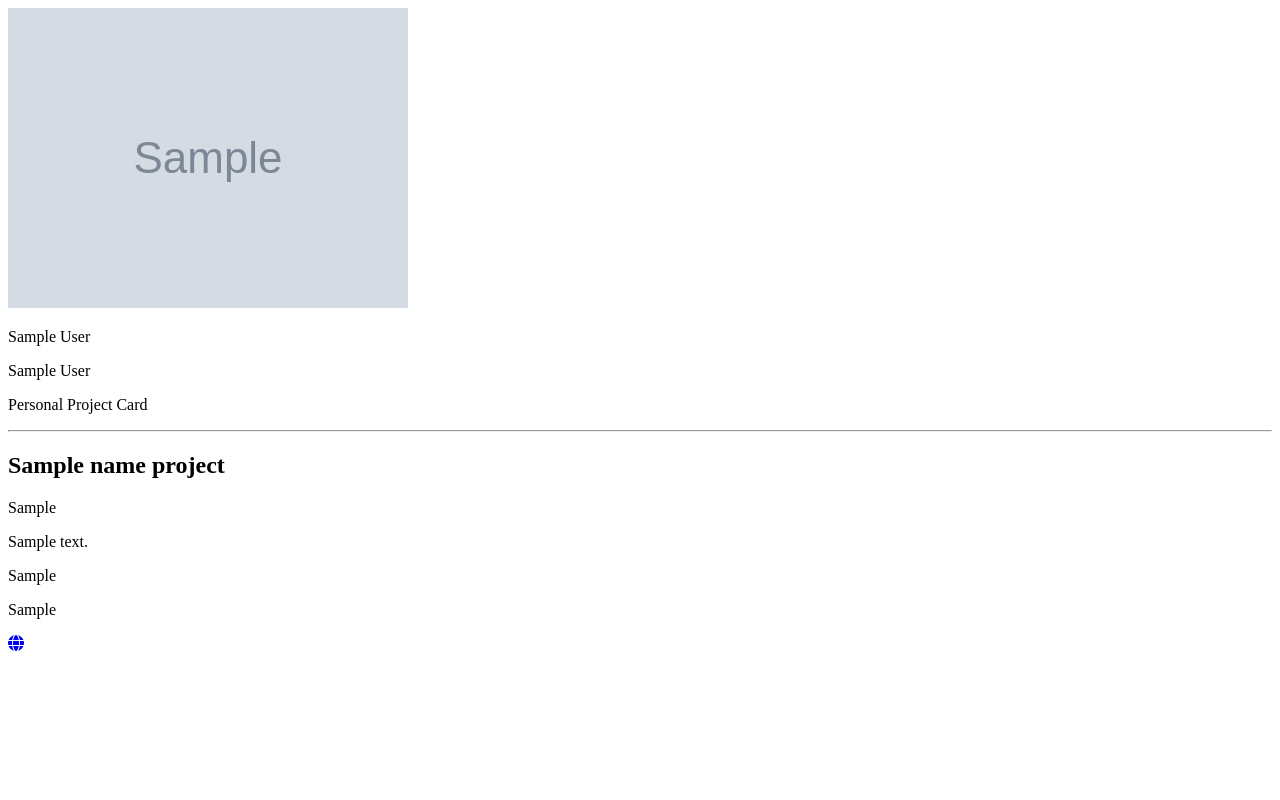
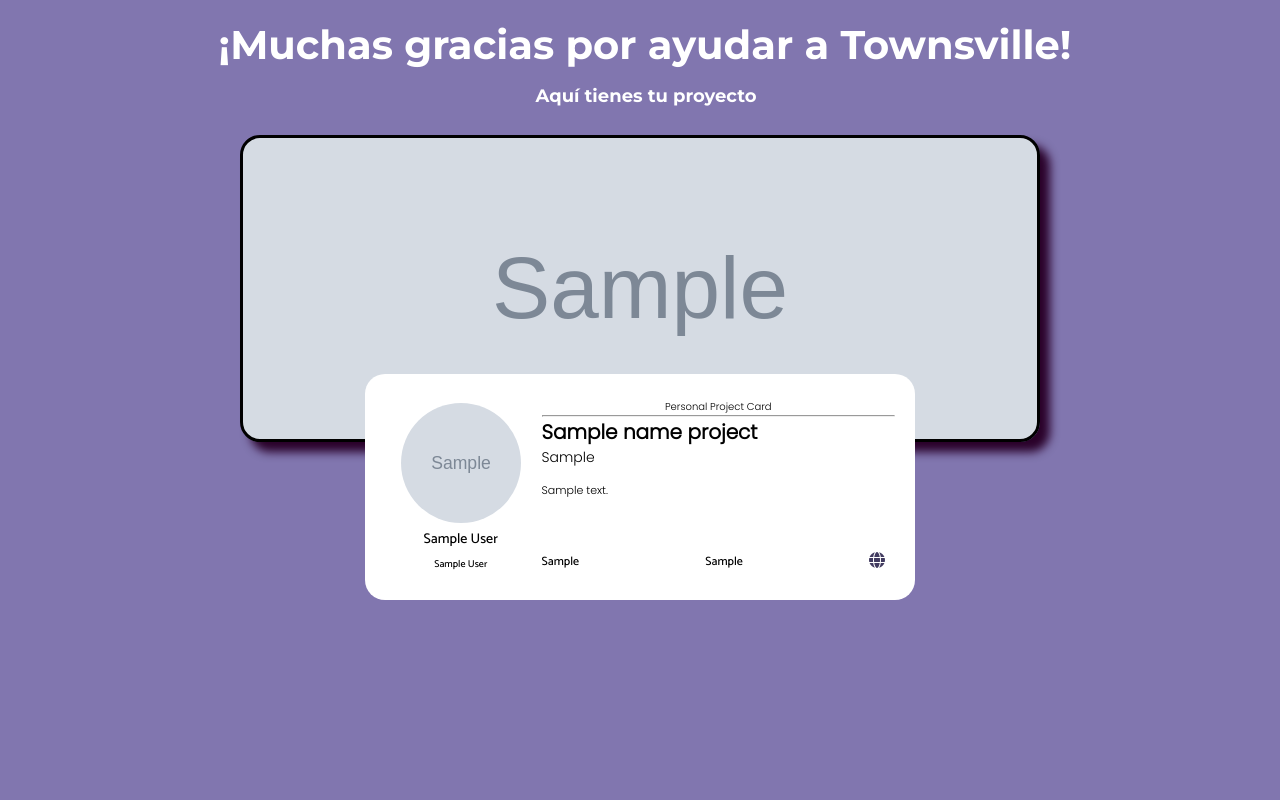
Before and after one commit to Adalab/project-promo-t-module-4-team-4, a Node server app: template views/projectDetail.ejs in a window 1280 px wide. Run offline with Node 20, Linux system fonts and the light colour scheme; the template is opened without the code that fills it: most values are stand-ins (such as "Sample title", 1, 10 or a date in 2020); grey boxes marked "Sample" are stand-in pictures; some libraries are stand-ins or nearby versions.

Commit message:
add styles to detail page

```diff
--- a/src/index.js
+++ b/src/index.js
@@ -52,7 +52,7 @@ server.post('/api/projects/add', async (req, res) => {
     body.autor,
     body.intention,
     body.job,
-    body.photo
+    body.image
   ]);
   const idAuthor = result.insertId;
   let insertProject = 'INSERT INTO projects (nameProject, sloganProject, URLProject, budgetProject, typeProject, descProject, imageProject, fk_author) VALUES (?,?,?,?,?,?,?,?)';
@@ -63,7 +63,7 @@ server.post('/api/projects/add', async (req, res) => {
     body.budget,
     body.type,
     body.desc,
-    body.image,
+    body.photo,
     idAuthor
   ]);
   res.json({
@@ -81,3 +81,8 @@ server.get('/project/:idProject', async (req, res) => {
   res.render('projectDetail', results[0]);
   connect.end();
 });
+
+// estáticos
+
+const pathServerPublicStyles = './src/public-css';
+server.use(express.static(pathServerPublicStyles));
--- /dev/null
+++ b/src/public-css/_description.scss
@@ -0,0 +1,91 @@
+@import '../../web/src/styles/core/var';
+
+.description {
+  display: flex;
+  flex-direction: column;
+  align-items: center;
+  height: 20%;
+  padding-bottom: 10px;
+
+  &__title {
+    margin: 20px 0 8px 10px;
+    font-size: 3rem;
+    font-weight: bold;
+    text-align: center;
+    color: white;
+    font-family: $font-M;
+  }
+
+  &__text {
+    margin: 8px 51px 18px 63px;
+    font-size: 16px;
+    font-weight: 600;
+    text-align: center;
+    color: white;
+    font-family: $font-M;
+  }
+
+  &__button {
+    width: 119.4px;
+    height: 25px;
+    margin: 3px 0 0 18px;
+    font-size: 1rem;
+    text-align: center;
+    font-weight: bold;
+    font-size: 10px;
+    color: white;
+    background-color: #8176af;
+    text-transform: uppercase;
+    border-radius: 20px;
+    font-family: $font-P;
+    cursor: pointer;
+  }
+}
+
+@media screen and (min-width: 768px) {
+  .description {
+    &__title {
+      font-size: 3.5rem;
+    }
+    &__text {
+      font-size: 1.6rem;
+    }
+    &__button {
+      font-size: 1.3rem;
+      width: 170px;
+      height: 35px;
+    }
+  }
+
+  .mainContainer {
+    display: flex;
+    gap: 15px;
+    margin: 0 17px;
+    margin-top: 21px;
+  }
+}
+
+@media screen and (min-width: 1024px) {
+  .description {
+    &__title {
+      font-size: 4rem;
+    }
+    &__text {
+      font-size: 1.8rem;
+    }
+    &__button {
+      font-size: 1.5rem;
+      width: 250px;
+      height: 40px;
+    }
+  }
+
+  .mainContainer {
+    display: flex;
+    gap: 25px;
+    margin: 0 17px;
+    margin-top: 21px;
+    max-width: 1268px;
+    margin: auto;
+  }
+}
--- /dev/null
+++ b/src/public-css/main.css
@@ -0,0 +1,358 @@
+/* colors */
+/* fonts */
+/* colors */
+/* fonts */
+.description {
+  display: flex;
+  flex-direction: column;
+  align-items: center;
+  height: 20%;
+  padding-bottom: 10px;
+}
+.description__title {
+  margin: 20px 0 8px 10px;
+  font-size: 3rem;
+  font-weight: bold;
+  text-align: center;
+  color: white;
+  font-family: "Montserrat", sans-serif;
+}
+.description__text {
+  margin: 8px 51px 18px 63px;
+  font-size: 16px;
+  font-weight: 600;
+  text-align: center;
+  color: white;
+  font-family: "Montserrat", sans-serif;
+}
+.description__button {
+  width: 119.4px;
+  height: 25px;
+  margin: 3px 0 0 18px;
+  font-size: 1rem;
+  text-align: center;
+  font-weight: bold;
+  font-size: 10px;
+  color: white;
+  background-color: #8176af;
+  text-transform: uppercase;
+  border-radius: 20px;
+  font-family: "Poppins", sans-serif;
+  cursor: pointer;
+}
+
+@media screen and (min-width: 768px) {
+  .description__title {
+    font-size: 3.5rem;
+  }
+  .description__text {
+    font-size: 1.6rem;
+  }
+  .description__button {
+    font-size: 1.3rem;
+    width: 170px;
+    height: 35px;
+  }
+  .mainContainer {
+    display: flex;
+    gap: 15px;
+    margin: 0 17px;
+    margin-top: 21px;
+  }
+}
+@media screen and (min-width: 1024px) {
+  .description__title {
+    font-size: 4rem;
+  }
+  .description__text {
+    font-size: 1.8rem;
+  }
+  .description__button {
+    font-size: 1.5rem;
+    width: 250px;
+    height: 40px;
+  }
+  .mainContainer {
+    display: flex;
+    gap: 25px;
+    margin: 0 17px;
+    margin-top: 21px;
+    max-width: 1268px;
+    margin: auto;
+  }
+}
+:root {
+  font-size: 62.5%;
+}
+
+* {
+  box-sizing: border-box;
+  margin: 0;
+  padding: 0;
+}
+
+.main {
+  background-color: #8176af;
+  min-height: 100vh;
+  padding-bottom: 20px;
+}
+
+.project__imageContainer {
+  max-width: 80vw;
+  height: 307px;
+  padding: 15px;
+  margin: auto;
+  background-size: cover;
+  background-position: center;
+}
+.project__imageContainer-dark {
+  border: 3px solid black;
+  box-shadow: 10px 10px 10px rgb(42, 2, 42);
+  border-radius: 20px;
+}
+
+.card {
+  display: flex;
+  justify-content: center;
+  align-items: center;
+  max-width: 280px;
+  height: auto;
+  gap: 5px;
+  margin: auto;
+  margin-top: -68px;
+  padding: 20px 15px;
+  border-radius: 20px;
+  background-color: #fff;
+}
+.card__darkmode {
+  background-color: black;
+  color: greenyellow;
+  box-shadow: 10px 10px 10px rgb(42, 2, 42);
+}
+.card__autor {
+  width: 30%;
+  display: flex;
+  flex-direction: column;
+  justify-content: center;
+  gap: 5px;
+  align-items: center;
+  font-family: "Catamaran", sans-serif;
+}
+.card__autor--image {
+  width: 70.5px;
+  height: 70.5px;
+  background-position: center;
+  background-size: cover;
+  border-radius: 50%;
+}
+.card__autor--job {
+  word-break: break-word;
+  font-size: 1rem;
+  text-align: center;
+  font-family: "Catamaran", sans-serif;
+}
+.card__autor--name {
+  word-break: break-word;
+  font-size: 1.4rem;
+  font-weight: bold;
+  text-align: center;
+}
+.card__infoProject {
+  width: 70%;
+}
+.card__infoProject--subtitle {
+  word-break: break-word;
+  text-align: center;
+  font-size: 0.8rem;
+  font-family: "Poppins", sans-serif;
+}
+.card__infoProject--title {
+  word-break: break-word;
+  font-size: 1.4rem;
+  font-family: "Poppins", sans-serif;
+}
+.card__infoProject--slogan {
+  word-break: break-word;
+  font-size: 1.2rem;
+  font-family: "Poppins", sans-serif;
+}
+.card__infoProject--desc {
+  word-break: break-word;
+  font-size: 0.8rem;
+  margin: 14px 0 18px;
+  font-family: "Poppins", sans-serif;
+  min-height: 48px;
+}
+.card__technologies {
+  display: flex;
+  justify-content: space-between;
+  align-items: center;
+  font-family: "Catamaran", sans-serif;
+  font-size: 1rem;
+  word-break: break-word;
+}
+.card__technologies--icons {
+  display: flex;
+  gap: 5px;
+  font-size: 1.5rem;
+  padding-right: 10px;
+}
+.card__technologies--icons .icons__link {
+  color: #403a5f;
+}
+.card__technologies--icons .icons__link:hover {
+  color: orange;
+}
+
+@media screen and (min-width: 768px) {
+  .project {
+    /* &__imageContainer {
+      height: 79%;
+      width: auto;
+    } */
+  }
+  .project .card {
+    max-width: 423px;
+    width: auto;
+    padding: 25px 20px;
+  }
+  .project .card__autor--image {
+    width: 80px;
+  }
+  .project .card__autor--job {
+    font-size: 1rem;
+  }
+  .project .card__autor--name {
+    font-size: 1.2rem;
+  }
+  .project .card__infoProject--title {
+    font-size: 1.5rem;
+  }
+  .project .card__infoProject--slogan {
+    font-size: 1.2rem;
+  }
+  .project .card__infoProject--desc {
+    font-size: 0.8rem;
+  }
+  .project .card__technologies {
+    font-size: 1rem;
+  }
+  .project .card__technologies--icons {
+    font-size: 1.4rem;
+  }
+}
+@media screen and (min-width: 1024px) {
+  .project__imageContainer {
+    width: 800px;
+  }
+  .project .card {
+    max-width: 550px;
+  }
+  .project .card__autor--image {
+    height: 120px;
+    width: 120px;
+  }
+  .project .card__autor--job {
+    font-size: 1.4rem;
+  }
+  .project .card__autor--name {
+    font-size: 1.8rem;
+  }
+  .project .card__infoProject--subtitle {
+    font-size: 1rem;
+  }
+  .project .card__infoProject--title {
+    font-size: 2rem;
+  }
+  .project .card__infoProject--slogan {
+    font-size: 1.4rem;
+  }
+  .project .card__infoProject--desc {
+    font-size: 1.1rem;
+  }
+  .project .card__technologies {
+    font-size: 1.2rem;
+  }
+  .project .card__technologies--icons {
+    font-size: 1.6rem;
+  }
+}
+.description {
+  display: flex;
+  flex-direction: column;
+  align-items: center;
+  height: 20%;
+  padding-bottom: 10px;
+}
+.description__title {
+  margin: 20px 0 8px 10px;
+  font-size: 3rem;
+  font-weight: bold;
+  text-align: center;
+  color: white;
+  font-family: "Montserrat", sans-serif;
+}
+.description__text {
+  margin: 8px 51px 18px 63px;
+  font-size: 16px;
+  font-weight: 600;
+  text-align: center;
+  color: white;
+  font-family: "Montserrat", sans-serif;
+}
+.description__button {
+  width: 119.4px;
+  height: 25px;
+  margin: 3px 0 0 18px;
+  font-size: 1rem;
+  text-align: center;
+  font-weight: bold;
+  font-size: 10px;
+  color: white;
+  background-color: #8176af;
+  text-transform: uppercase;
+  border-radius: 20px;
+  font-family: "Poppins", sans-serif;
+  cursor: pointer;
+}
+
+@media screen and (min-width: 768px) {
+  .description__title {
+    font-size: 3.5rem;
+  }
+  .description__text {
+    font-size: 1.6rem;
+  }
+  .description__button {
+    font-size: 1.3rem;
+    width: 170px;
+    height: 35px;
+  }
+  .mainContainer {
+    display: flex;
+    gap: 15px;
+    margin: 0 17px;
+    margin-top: 21px;
+  }
+}
+@media screen and (min-width: 1024px) {
+  .description__title {
+    font-size: 4rem;
+  }
+  .description__text {
+    font-size: 1.8rem;
+  }
+  .description__button {
+    font-size: 1.5rem;
+    width: 250px;
+    height: 40px;
+  }
+  .mainContainer {
+    display: flex;
+    gap: 25px;
+    margin: 0 17px;
+    margin-top: 21px;
+    max-width: 1268px;
+    margin: auto;
+  }
+}/*# sourceMappingURL=main.css.map */
--- a/src/public-css/main.scss
+++ b/src/public-css/main.scss
@@ -1,6 +1,23 @@
-@import '../core/var';
+@import '../../web/src/styles/core/var';
+@import './description.scss';
 
-.preview {
+:root {
+  font-size: 62.5%;
+}
+
+* {
+  box-sizing: border-box;
+  margin: 0;
+  padding: 0;
+}
+
+.main {
+  background-color: #8176af;
+  min-height: 100vh;
+  padding-bottom: 20px;
+}
+
+.project {
   &__imageContainer {
     max-width: 80vw;
     height: 307px;
@@ -42,6 +59,9 @@
     font-family: $font-C;
     &--image {
       width: 70.5px;
+      height: 70.5px;
+      background-position: center;
+      background-size: cover;
       border-radius: 50%;
     }
     &--job {
@@ -105,16 +125,14 @@
   }
 }
 @media screen and (min-width: 768px) {
-  .preview {
-    width: 50%;
-    &__imageContainer {
+  .project {
+    /* &__imageContainer {
       height: 79%;
       width: auto;
-    }
+    } */
     & .card {
       max-width: 423px;
-      height: 155px;
-      width: 300px;
+      width: auto;
       padding: 25px 20px;
       &__autor {
         &--image {
@@ -149,17 +167,16 @@
 }
 
 @media screen and (min-width: 1024px) {
-  .preview {
-    width: 50%;
-    &__imageContainer {
-      height: 74%;
+  .project {
+    &__imageContainer{
+      width: 800px;
     }
     & .card {
-      height: 200px;
-      width: 375px;
+      max-width: 550px;
       &__autor {
         &--image {
-          width: 100px;
+          height: 120px;
+          width: 120px;
         }
         &--job {
           font-size: 1.4rem;
@@ -179,7 +196,7 @@
           font-size: 1.4rem;
         }
         &--desc {
-          font-size: 1rem;
+          font-size: 1.1rem;
         }
       }
       &__technologies {
@@ -191,3 +208,93 @@
     }
   }
 }
+
+.description {
+  display: flex;
+  flex-direction: column;
+  align-items: center;
+  height: 20%;
+  padding-bottom: 10px;
+
+  &__title {
+    margin: 20px 0 8px 10px;
+    font-size: 3rem;
+    font-weight: bold;
+    text-align: center;
+    color: white;
+    font-family: $font-M;
+  }
+
+  &__text {
+    margin: 8px 51px 18px 63px;
+    font-size: 16px;
+    font-weight: 600;
+    text-align: center;
+    color: white;
+    font-family: $font-M;
+  }
+
+  &__button {
+    width: 119.4px;
+    height: 25px;
+    margin: 3px 0 0 18px;
+    font-size: 1rem;
+    text-align: center;
+    font-weight: bold;
+    font-size: 10px;
+    color: white;
+    background-color: #8176af;
+    text-transform: uppercase;
+    border-radius: 20px;
+    font-family: $font-P;
+    cursor: pointer;
+  }
+}
+
+@media screen and (min-width: 768px) {
+  .description {
+    &__title {
+      font-size: 3.5rem;
+    }
+    &__text {
+      font-size: 1.6rem;
+    }
+    &__button {
+      font-size: 1.3rem;
+      width: 170px;
+      height: 35px;
+    }
+  }
+
+  .mainContainer {
+    display: flex;
+    gap: 15px;
+    margin: 0 17px;
+    margin-top: 21px;
+  }
+}
+
+@media screen and (min-width: 1024px) {
+  .description {
+    &__title {
+      font-size: 4rem;
+    }
+    &__text {
+      font-size: 1.8rem;
+    }
+    &__button {
+      font-size: 1.5rem;
+      width: 250px;
+      height: 40px;
+    }
+  }
+
+  .mainContainer {
+    display: flex;
+    gap: 25px;
+    margin: 0 17px;
+    margin-top: 21px;
+    max-width: 1268px;
+    margin: auto;
+  }
+}
--- a/views/projectDetail.ejs
+++ b/views/projectDetail.ejs
@@ -10,13 +10,19 @@
         rel="stylesheet">
     <title>Proyectos Molones</title>
     <script src="https://kit.fontawesome.com/1aa62fa5ff.js" crossorigin="anonymous"></script>
+    <link rel="stylesheet" href="/main.css" />
 </head>
 <body>
-    <section class='preview'>
-        <div class='preview__imageContainer preview__imageContainer-dark' style="background-image: url('<%= imageProject %>')"></div>
+    <main class="main">
+        <section class='description'>
+            <h1 class='description__title'>¡Muchas gracias por ayudar a Townsville!</h1>
+            <p class='description__text'>Aquí tienes tu proyecto</p>
+        </section>
+        <section class='project'>
+            <div class='project__imageContainer project__imageContainer-dark' style="background-image: url('<%= imageProject %>')"></div>
             <section class='card'>
                 <div class='card__autor'>
-                <img class='card__autor--image' src='<%= photoAuthor %>' alt='user' />
+                    <div class="card__autor--image" style="background-image: url('<%= photoAuthor %>')"></div>
                     <p class='card__autor--job'><%= jobAuthor %></p>
                     <p class='card__autor--'><%= nameAuthor %></p>
                 </div>
@@ -38,6 +44,7 @@
                 </div>
             </section>
         </section>
+    </main>
 </body>
 
 </html>
```
Also changed, not shown: src/public-css/description.css (added, +81 -0 lines), 2 other files. Lines whose indentation alone changed are shown as unchanged.
